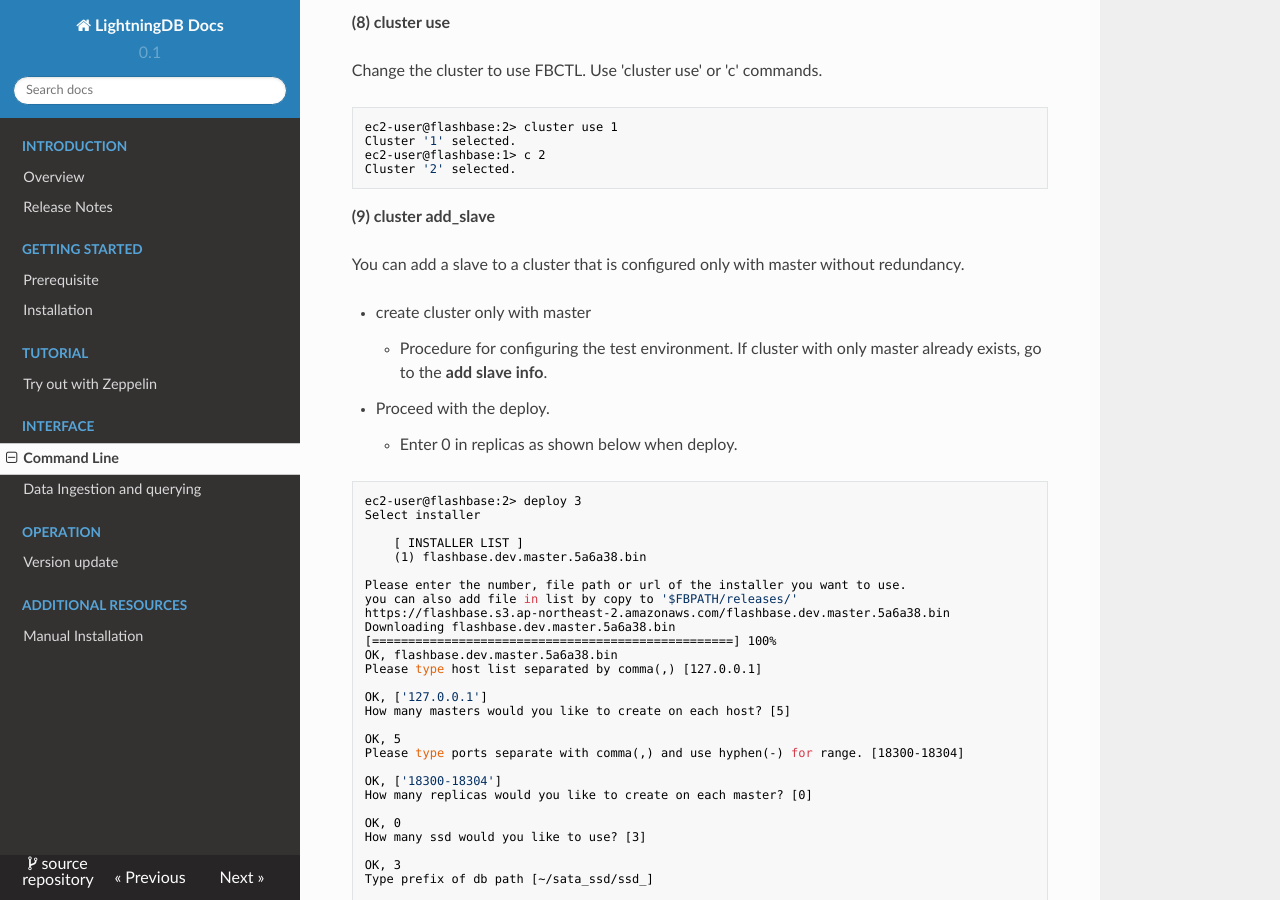
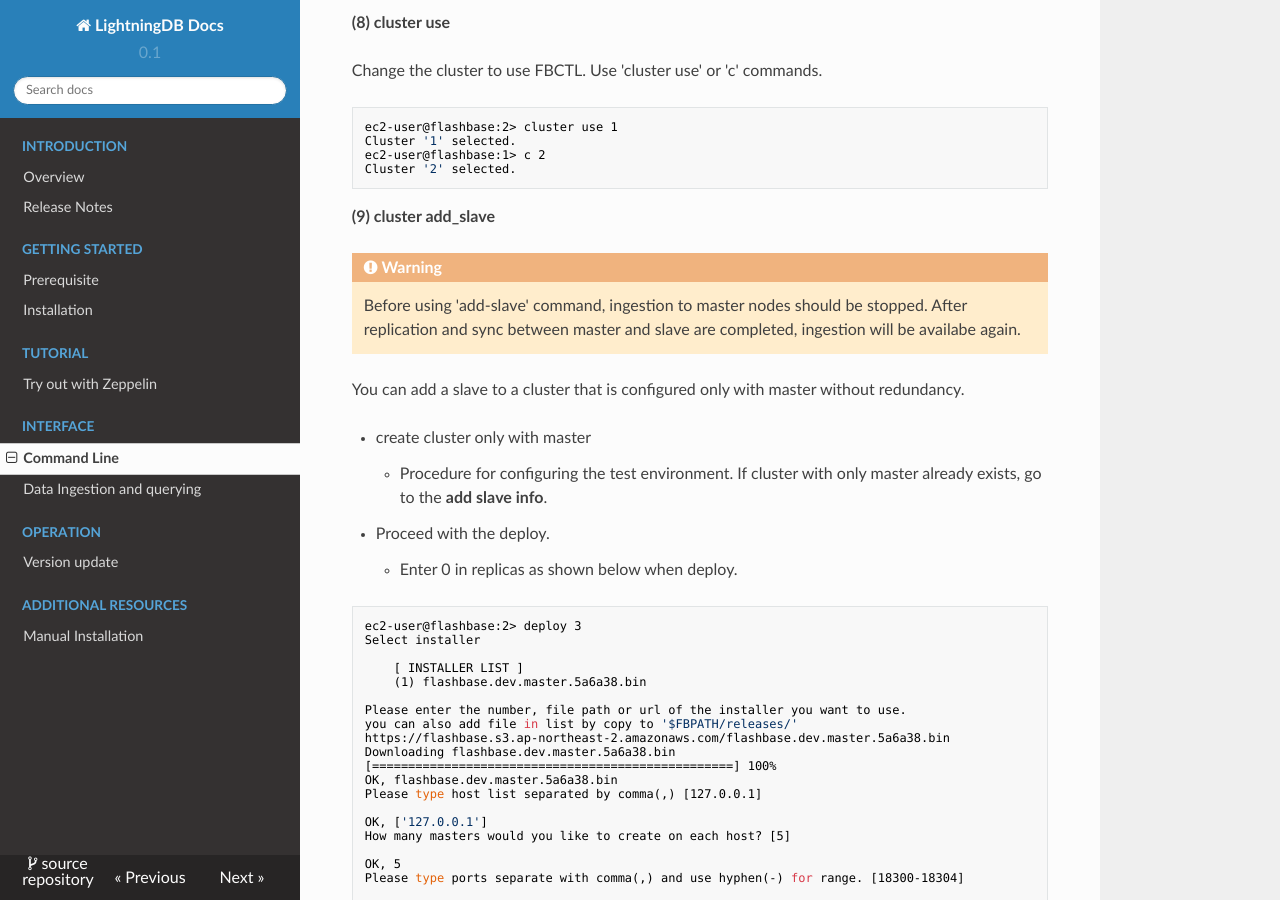
Before and after one commit to mnms/docs, an MkDocs documentation site: the page built from docs/command-line-interface.md, in a window 1280 px wide and 900 px high, scrolled down 5690 px. Built offline with MkDocs 1.6.1, drawn with Linux system fonts in a browser that asks for light colours; nearby versions of some CDN libraries.

Commit message:
add warning text about add-slave

```diff
--- a/docs/command-line-interface.md
+++ b/docs/command-line-interface.md
@@ -346,6 +346,10 @@
 
 
 **(9) cluster add_slave**
+
+!!! Warning
+    Before using 'add-slave' command, ingestion to master nodes should be stopped. After replication and sync between master and slave are completed, ingestion will be availabe again.
+
 
 You can add a slave to a cluster that is configured only with master without redundancy.
 
```
